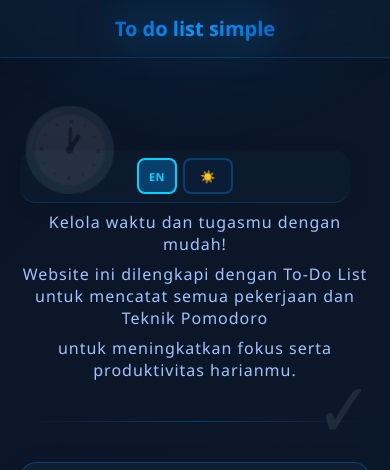
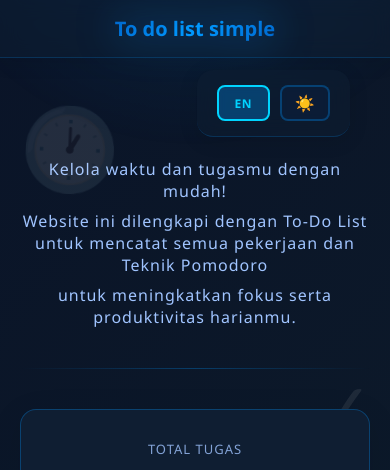
Before and after one commit to hasnnsss/my-todo-app, a plain HTML site: page index.html in a window 390 px wide. Shown: the top 470 px of the page. Drawn offline with Linux system fonts and the light colour scheme.

Commit message:
Perbaikan kedua container box button set mode dan set langguage)

```diff
--- a/index.html
+++ b/index.html
@@ -1062,28 +1062,29 @@
             }
 
             .header-controls {
-                position: static;
-                top: auto;
-                right: auto;
-                transform: none;
-                gap: 6px;
-                margin-top: 0;
-                margin-left: 0;
-                justify-content: center;
+                position: fixed;
+                top: 70px;
+                right: 20px;
+                gap: 10px;
+                padding: 15px 20px;
+                justify-content: flex-end;
                 display: flex;
-                padding: 8px 20px;
+                border-radius: 16px;
+                background: rgba(15, 30, 50, 0.5);
             }
 
             .lang-btn {
-                font-size: 11px;
-                padding: 6px 10px;
-                min-width: 36px;
+                font-size: 12px;
+                padding: 8px 16px;
+                min-width: 50px;
+                height: 36px;
             }
 
             #themeToggle {
-                font-size: 12px;
-                padding: 6px 10px;
-                min-width: 36px;
+                font-size: 16px;
+                padding: 8px 16px;
+                width: 50px;
+                height: 36px;
             }
 
             .todo-item {
```
